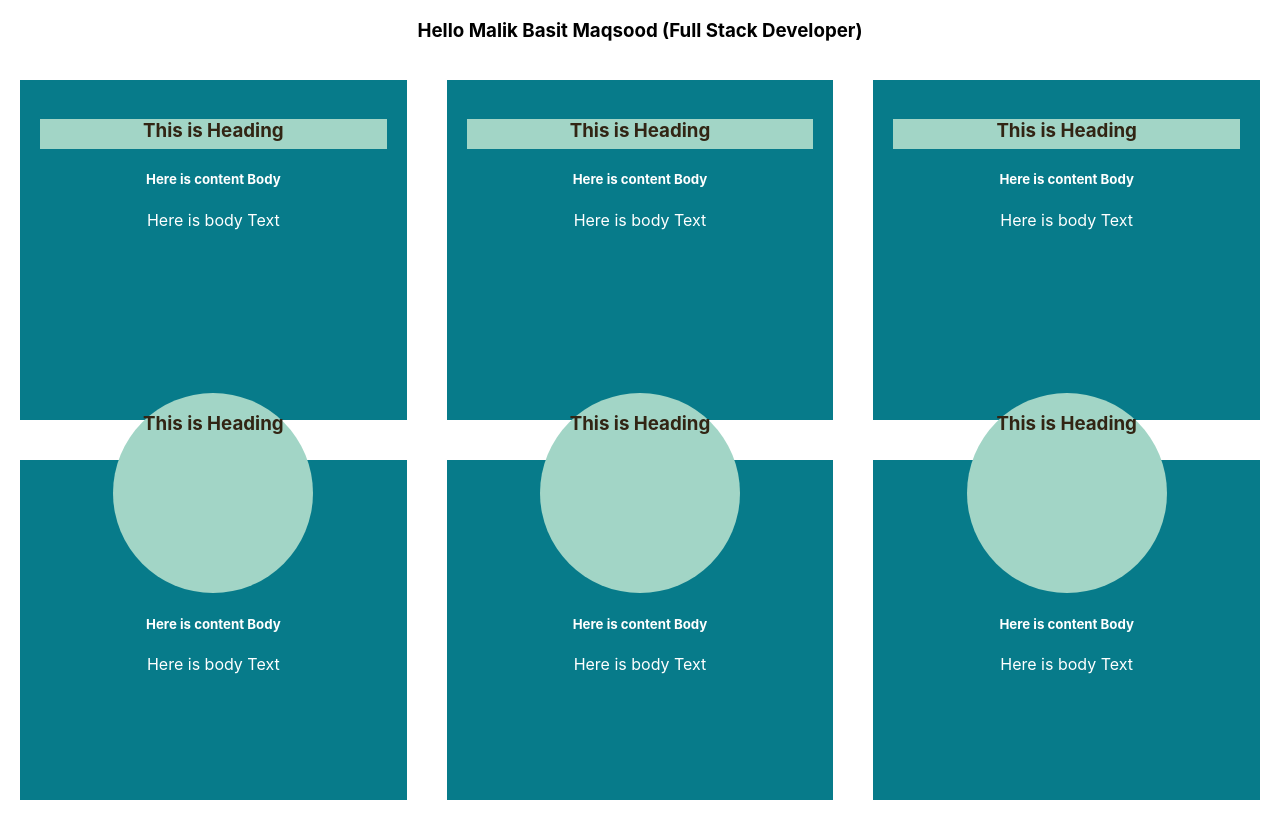
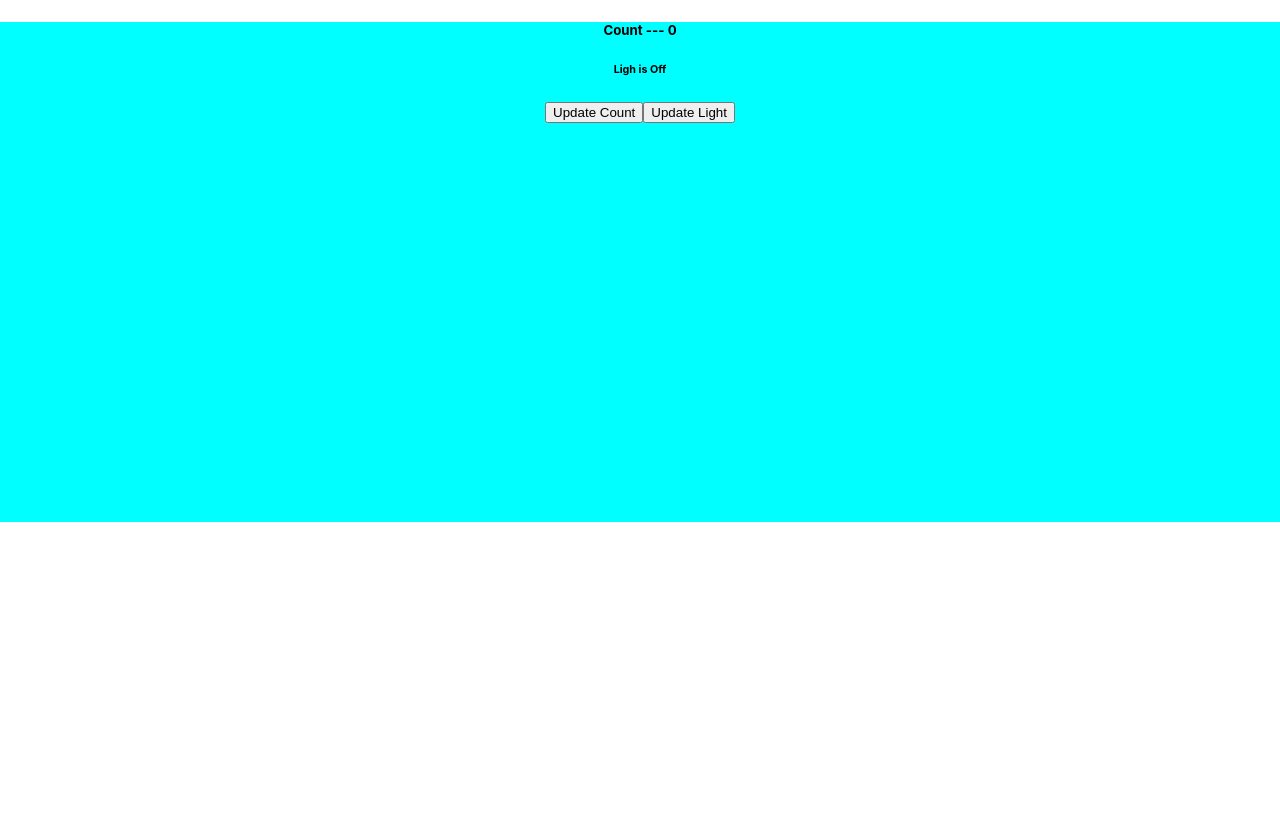
Before and after one commit to BasitMaqsood/BOOTCAMP_PRACTICE, a React (Create React App) app: page / in a window 1280 px wide. Built offline with nearby package versions, Linux system fonts and the light colour scheme.

Commit message:
conditional styling

```diff
--- a/src/App.css
+++ b/src/App.css
@@ -2,37 +2,11 @@
   text-align: center;
 }
 
-.App-logo {
-  height: 40vmin;
-  pointer-events: none;
+.box{
+  height: 500px;
+  background-color: aqua;
 }
 
-@media (prefers-reduced-motion: no-preference) {
-  .App-logo {
-    animation: App-logo-spin infinite 20s linear;
-  }
+.day-light{
+  background-color: yellow;
 }
-
-.App-header {
-  background-color: #282c34;
-  min-height: 100vh;
-  display: flex;
-  flex-direction: column;
-  align-items: center;
-  justify-content: center;
-  font-size: calc(10px + 2vmin);
-  color: white;
-}
-
-.App-link {
-  color: #61dafb;
-}
-
-@keyframes App-logo-spin {
-  from {
-    transform: rotate(0deg);
-  }
-  to {
-    transform: rotate(360deg);
-  }
-}
--- a/src/App.js
+++ b/src/App.js
@@ -1,17 +1,31 @@
+import React, { useState } from 'react';
+
+import Message from './components/Message';
+import Button from './components/button';
+import LightButton from './components/lightButton';
+import LightStatus from './components/lightStatus';
+
 import './App.css';
-import Card from './components/Card';
-import Card2 from './components/Card2';
 
 function App() {
+
+  const [count, setCount] = useState(0);
+  const [isLight, setLight] = useState(false);
+
+  // const handleUpdateCount = () => {
+  //   setCount(count++);
+  // }
+
+  const handleUpdateLight = () => {
+    setLight(!isLight);
+  }
+
   return (
-    <div className="App">
-      <h3>Hello Malik Basit Maqsood (Full Stack Developer)</h3>
-      <div style={{ display: 'flex', flexDirection: 'row', alignContent: 'center', justifyContent: 'space-between' }}>
-        {[1, 2, 3].map(card => <Card />)}
-      </div>
-      <div style={{ display: 'flex', flexDirection: 'row', alignContent: 'center', justifyContent: 'space-between' }}>
-        {[1, 2, 3].map(card => <Card2 />)}
-      </div>
+    <div className={`App box ${isLight ? 'day-light' : ''} `}>
+      <Message count={count} />
+      <LightStatus isLight={isLight} />
+      <Button onClickCount={setCount} counter={count} />
+      <LightButton onClickLight={handleUpdateLight} />
     </div>
   );
 }
--- /dev/null
+++ b/src/components/Message.js
@@ -0,0 +1,14 @@
+
+import React from 'react';
+
+const Message = ({ count }) => {
+    return (
+        <div>
+            <h5>
+                Count --- {count}
+            </h5>
+        </div>
+    );
+}
+
+export default Message;
--- /dev/null
+++ b/src/components/button.js
@@ -0,0 +1,11 @@
+import React from 'react';
+
+const Button = ({ onClickCount, counter }) => {
+    return (
+        <button onClick={() => onClickCount(++counter)}>
+            Update Count
+        </button>
+    )
+}
+
+export default Button;
--- /dev/null
+++ b/src/components/lightButton.js
@@ -0,0 +1,12 @@
+import React from 'react';
+
+const LightButton = ({ onClickLight }) => {
+    return (
+        <button onClick={onClickLight}>
+            Update Light
+        </button>
+    )
+}
+
+
+export default LightButton;
--- /dev/null
+++ b/src/components/lightStatus.js
@@ -0,0 +1,11 @@
+import React from 'react';
+
+const LightStatus = ({ isLight }) => {
+    return (
+        <div>
+            {isLight ? (<h6>Light is On</h6>) : <h6>Ligh is Off</h6>}
+        </div>
+    )
+}
+
+export default LightStatus;
```
Also changed, not shown: 1 other file (tests, documents, lock files or other folders).
